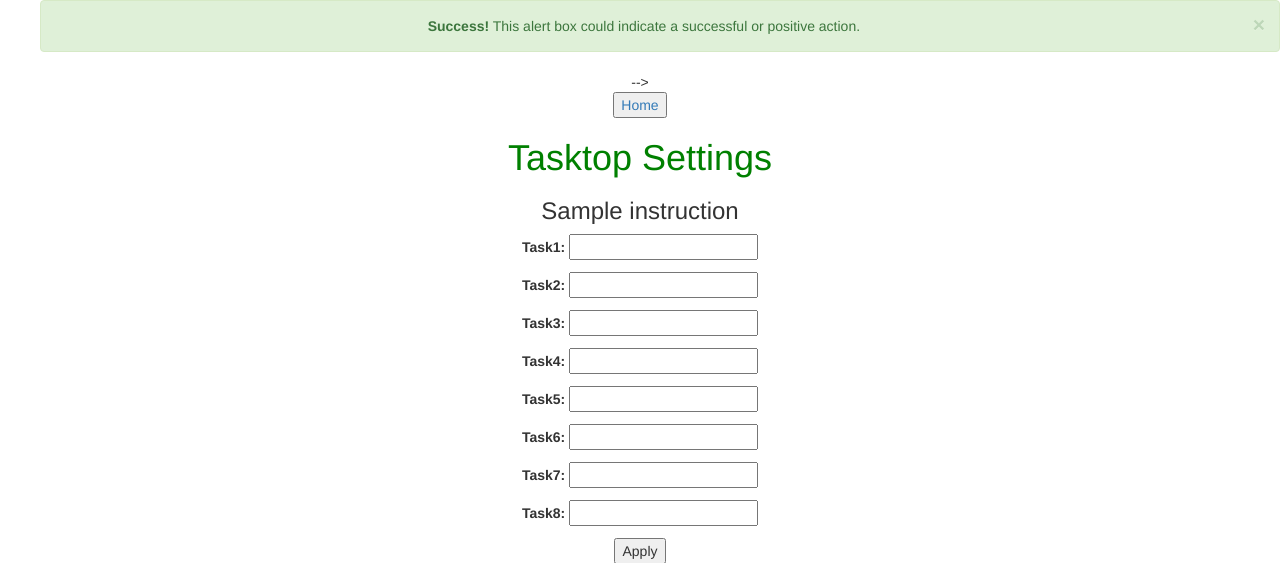
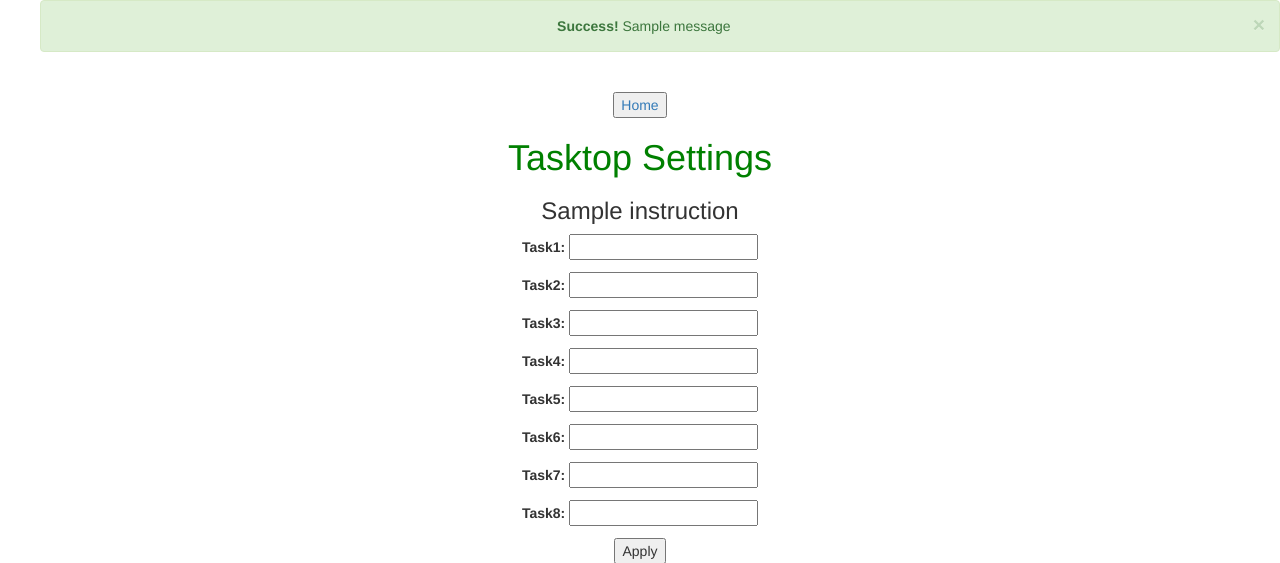
Before and after one commit to karlsheng99/Senior-Design, a Django app: template playground/templates/settings.html in a window 1280 px wide. Shown: the top 563 px of the page. Run offline with Django 3.2, Linux system fonts and the light colour scheme; tables that the repository leaves empty hold one stand-in row (values such as "Sample post"); the template is opened without the code that fills it: values that come from a table or form of the project are taken from there, most other values are stand-ins (such as "Sample title", 1, 10 or a date in 2020); one stand-in notice (Sample message) is shown; parts of the project's set-up code (start-up, migrations or seed data) failed here and were passed over; some libraries are stand-ins or nearby versions.

Commit message:
updated settings

```diff
--- a/playground/templates/messages.html
+++ b/playground/templates/messages.html
@@ -3,8 +3,8 @@
     {% for message in messages %}
     <div class="alert alert-success alert-dismissible">
         <a href="#" class="close" data-dismiss="alert" aria-label="close">&times;</a>
-        <strong>Success!</strong> This alert box could indicate a successful or positive action.
+        <strong>Success!</strong> {{ message }}
     </div>
     {% endfor %}
 </ul>
-{% endif %} -->
+{% endif %}
--- a/playground/templates/settings.html
+++ b/playground/templates/settings.html
@@ -5,7 +5,7 @@
 
 <head>
 	<!-- <meta charset="utf-8"> -->
-	<meta name="viewport" content="width=device-width, initial-scale=1">
+	<!-- <meta name="viewport" content="width=device-width, initial-scale=1"> -->
 	<link rel="stylesheet" href="https://maxcdn.bootstrapcdn.com/bootstrap/3.4.1/css/bootstrap.min.css">
 	<script src="https://ajax.googleapis.com/ajax/libs/jquery/3.6.0/jquery.min.js"></script>
 	<script src="https://maxcdn.bootstrapcdn.com/bootstrap/3.4.1/js/bootstrap.min.js"></script>
```
